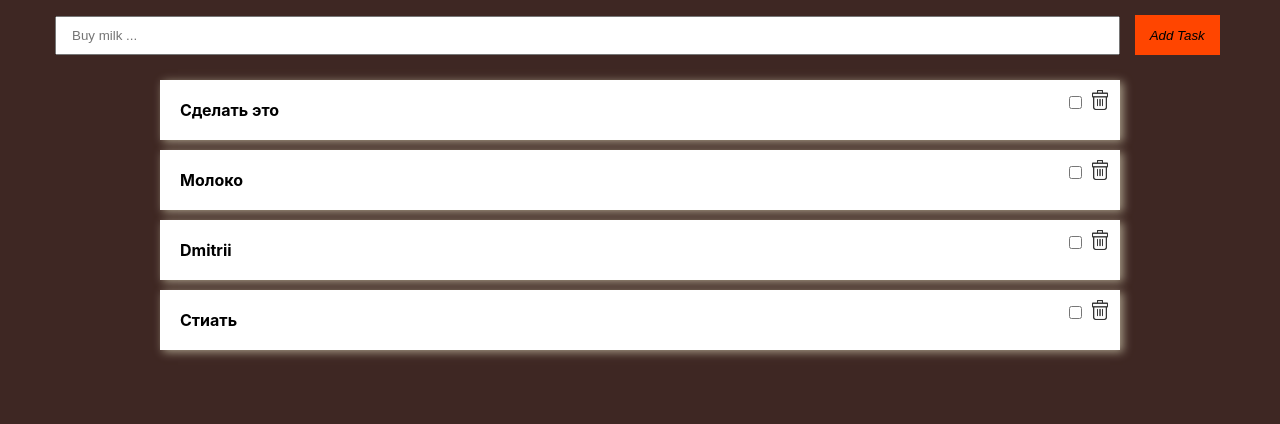
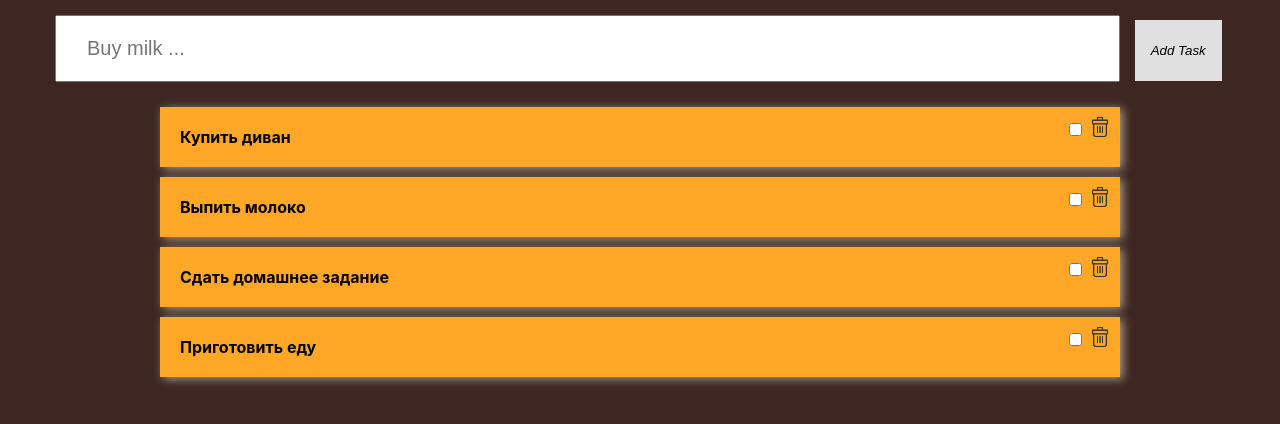
Before and after one commit to Libron/hw-53, a React (Create React App) app: page / in a window 1280 px wide. Shown: the top 424 px of the page. Built offline with nearby package versions, Linux system fonts and the light colour scheme.

Commit message:
Code refactoring made. Added new feature "task status - done"

```diff
--- a/src/App.js
+++ b/src/App.js
@@ -5,12 +5,12 @@ import TaskForm from './components/TaskForm/TaskForm';
 class App extends Component {
   state = {
       taskList: [
-          {title: 'Сделать это', id: 'task0'},
-          {title: 'Молоко', id: 'task1'},
-          {title: 'Dmitrii', id: 'task2'},
-          {title: 'Стиать', id: 'task3'}
+          {title: 'Купить диван', id: 'task0', status: 'default'},
+          {title: 'Выпить молоко', id: 'task1', status: 'default'},
+          {title: 'Сдать домашнее задание', id: 'task2', status: 'default'},
+          {title: 'Приготовить еду', id: 'task3', status: 'default'}
       ],
-      currentTask: ''
+      currentTask: '',
   };
 
   changeTitle = event => {
@@ -34,15 +34,28 @@ class App extends Component {
            const newID = 'task' + Math.floor(Date.now() / Math.random());
            const newTask = {
                title: this.state.currentTask,
-               id: newID
+               id: newID,
+               status: 'default'
            };
            taskList.push(newTask);
            this.setState({taskList});
        } else {
            alert('Задача не может быть пустым !');
        }
+   };
 
-   };
+    changeStatus = index => {
+        let id = this.state.taskList.findIndex(t => t.id === index);
+        if (id !== -1) {
+            const taskList = [...this.state.taskList];
+            if (this.state.taskList[id].status === 'done') {
+                taskList[id].status = 'default';
+            } else {
+                taskList[id].status = 'done';
+            }
+            this.setState({taskList});
+        }
+    };
 
   render() {
     const taskList = this.state.taskList.map((task) => (
@@ -50,6 +63,8 @@ class App extends Component {
             text={task.title}
             key={task.id}
             remove={() => this.removeTask(task.id)}
+            status={task.status}
+            checkbox={() => this.changeStatus(task.id)}
         />
     ));
 
@@ -60,7 +75,6 @@ class App extends Component {
               submit = {event => this.addTask(event)}
           />
           {taskList}
-
       </div>
     );
   }
--- a/src/components/TaskForm/TaskForm.css
+++ b/src/components/TaskForm/TaskForm.css
@@ -6,14 +6,14 @@
 }
 .TaskForm input {
     width: 91%;
-    padding: 10px 15px;
+    padding: 20px 30px;
+    font-size: 20px;
 }
-
 .btn-add {
-    height: 40px;
-    padding: 10px 15px;
+    padding: 23px 16px;
     font-style: italic;
-    background: orangered;
+    background: #e0e0e0;
+    color: black;
     border: none;
     margin-left: 15px;
 }
--- a/src/components/TaskForm/TaskForm.js
+++ b/src/components/TaskForm/TaskForm.js
@@ -6,7 +6,7 @@ const TaskForm = props => (
         <label htmlFor="title">
             <input type="text" placeholder="Buy milk ..." name="title" onChange={props.currentTitle} />
         </label>
-        <button type="submit"  className="btn-add">Add Task</button>
+        <button type="submit" className="btn-add">Add Task</button>
     </form>
 );
 
```
